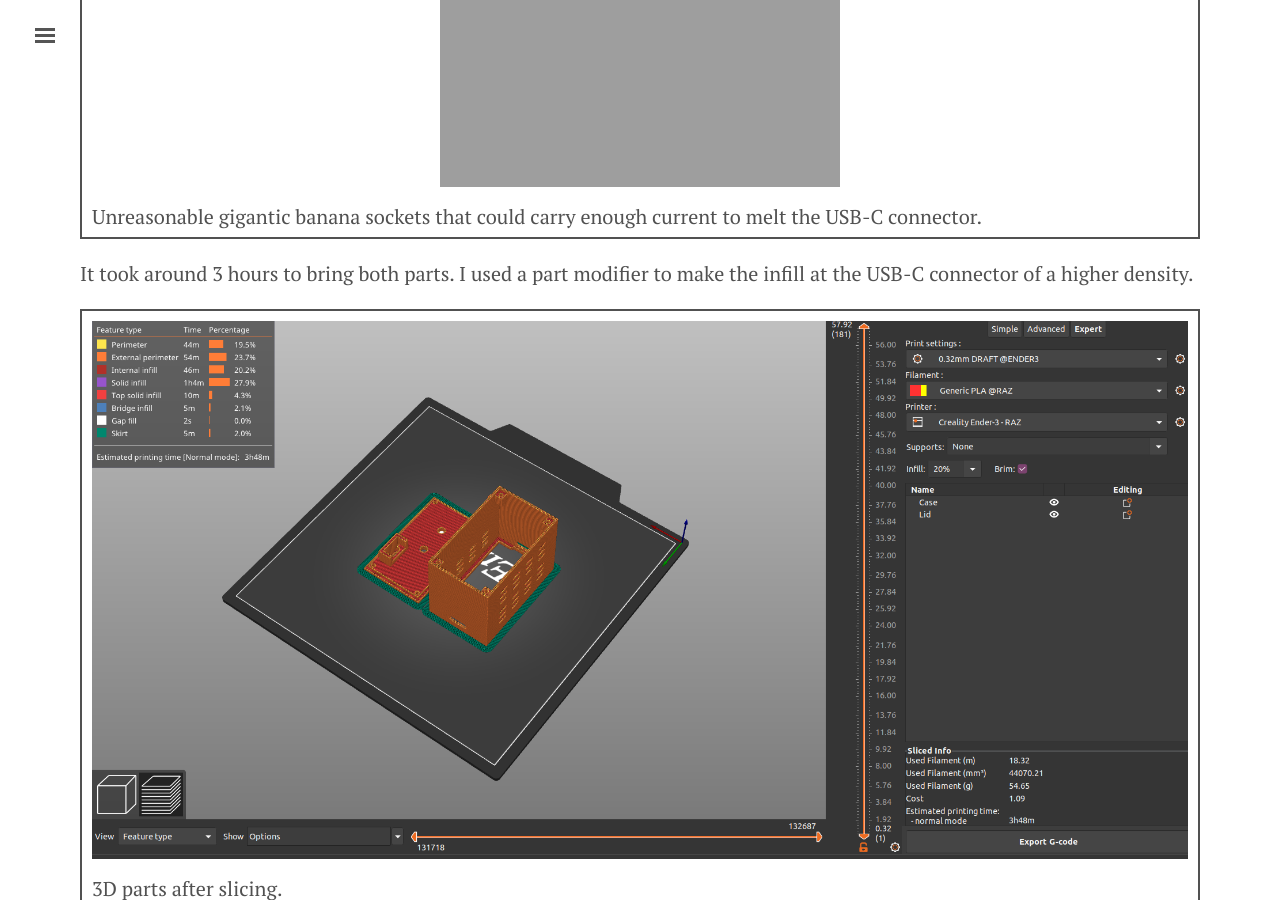
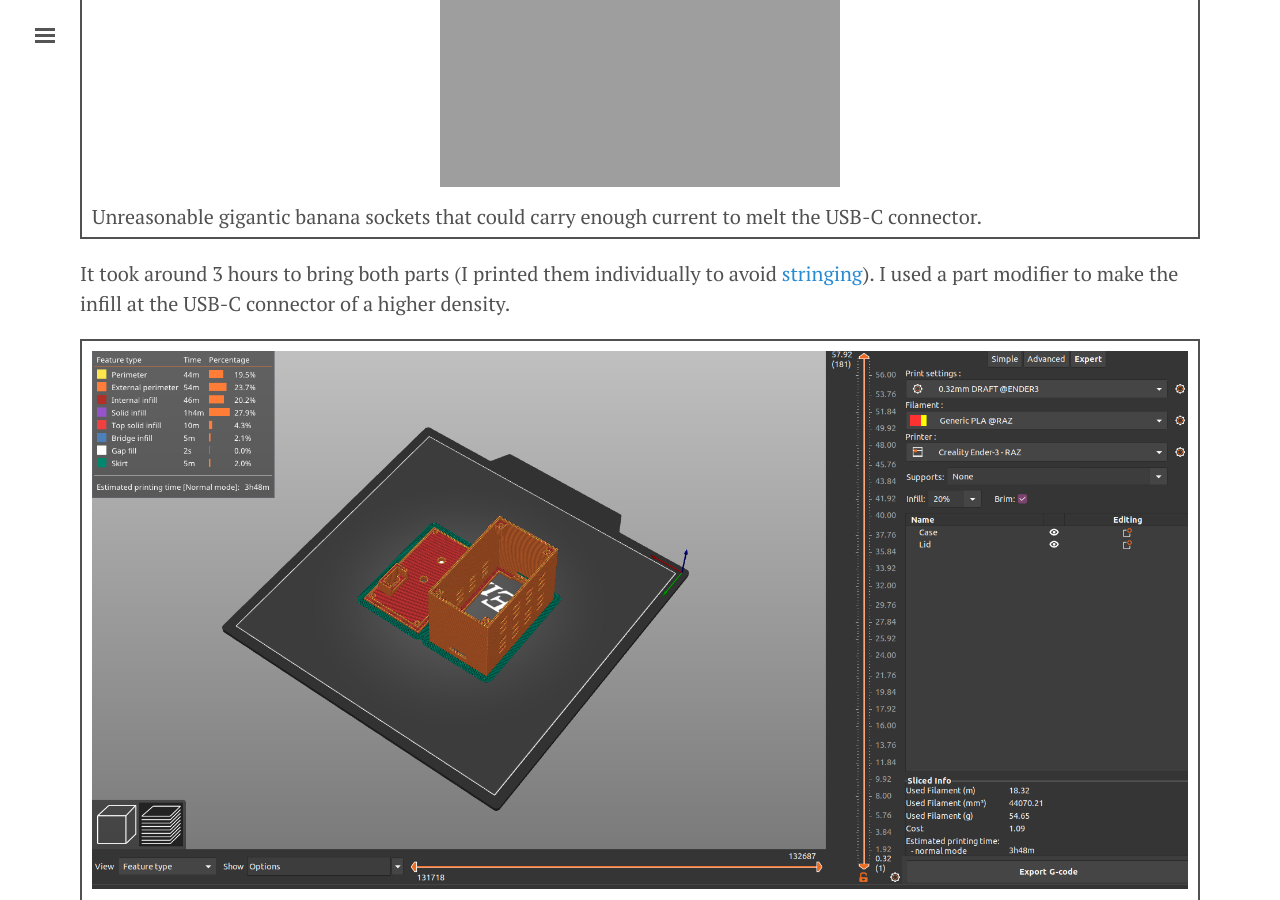
Before and after one commit to ricardodeazambuja/ricardodeazambuja.github.io, a Jekyll site: the page built from _posts/2021-07-05-usb-c_regulated_power_supply.md, in a window 1280 px wide and 900 px high, scrolled down 1211 px. Built offline with Jekyll 4.4.1, drawn with Linux system fonts in a browser that asks for light colours; emoji names are drawn with the system emoji font.

Commit message:
info about stringing

```diff
--- a/_posts/2021-07-05-usb-c_regulated_power_supply.md
+++ b/_posts/2021-07-05-usb-c_regulated_power_supply.md
@@ -26,7 +26,7 @@ At the end, the result was rather nice and I'm posting it here because I think s
   <figcaption>Unreasonable gigantic banana sockets that could carry enough current to melt the USB-C connector.</figcaption>
 </figure>
 
-It took around 3 hours to bring both parts. I used a part modifier to make the infill at the USB-C connector of a higher density.
+It took around 3 hours to bring both parts (I printed them individually to avoid [stringing](https://help.prusa3d.com/en/article/stringing-and-oozing_1805/)). I used a part modifier to make the infill at the USB-C connector of a higher density.
 <figure>
   <img src="{{ site.url }}/public/images/power_supply_3d_print.png?style=centerme" alt="variable-power-supply-3d-parts">
   <figcaption>3D parts after slicing.</figcaption>
```
